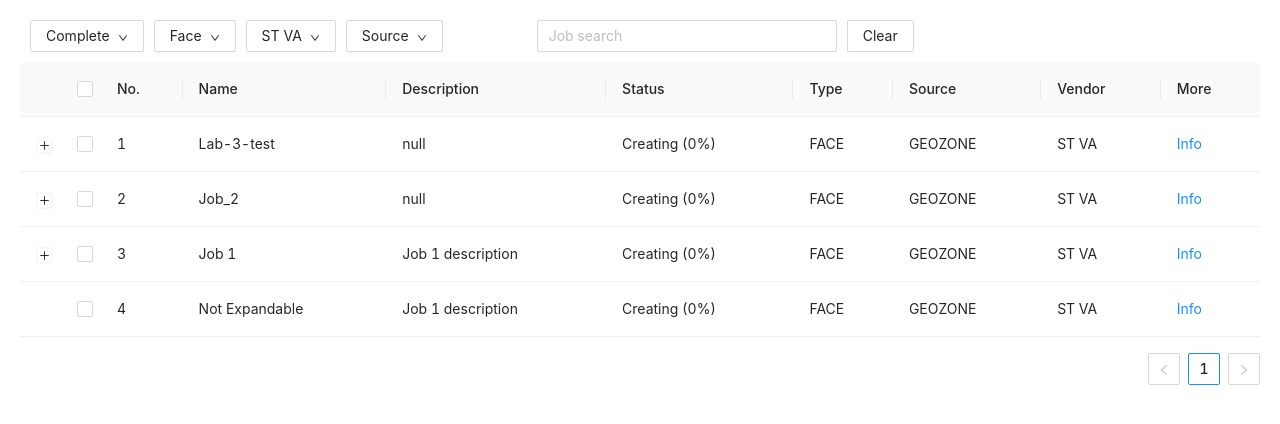
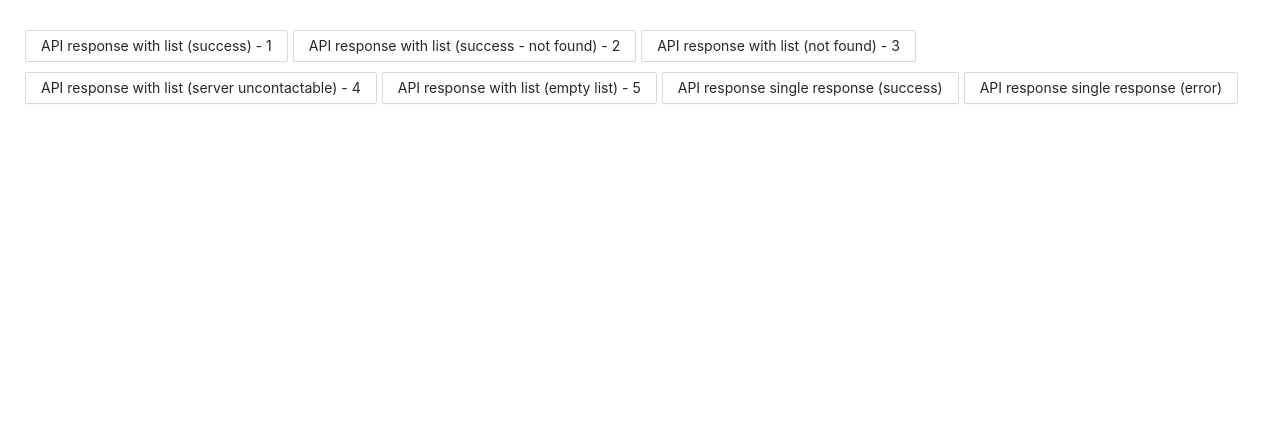
Before and after one commit to transybao1393/simple-api-call, a React (Create React App) app: page / in a window 1280 px wide. Shown: the top 424 px of the page. Built offline with nearby package versions, Linux system fonts and the light colour scheme.

Commit message:
Update errorId, job ids, calling function and styling button

```diff
--- a/src/ApiFactory/simpleFactory/MethodFactory.js
+++ b/src/ApiFactory/simpleFactory/MethodFactory.js
@@ -1,29 +1,19 @@
-import optionA from '../../responseType/optionA.json';
 import axios from 'axios';
 import https from 'https';
 import {notification} from 'antd';
 
 export default class MethodFactory {
-    constructor() {
-        const vaJobs = [
-            "90faca8c-2762-4ac9-82a6-fda9f5c277c0",
-            "06723b57-69c3-4c6a-9387-d1b6c1367f10",
-            "5b39b17c-099d-4d54-995e-64f4caffb64e"
-        ];
-    }
-
-    viewOptionAData() {
-        return optionA;
-    }
 
     openNotification(type, err) {
         notification[type]({
-            message: "Notification Title",
-            description: err.message
+            message: "Error",
+            description: (err.response !== undefined && err.response.data !== undefined) ? err.response.data.message || err.response.data.errorMessage : err.message
         });
     };
 
+    //- GET, PUT, POST, DELETE request will go through here
     generalRequest(method, url, options = {}) {
+        //- axios request config
         const consumeOptions = Object.assign({
             url,
             method,
@@ -35,6 +25,7 @@ export default class MethodFactory {
         console.log('options when consume', consumeOptions);
         return axios(consumeOptions)
         .catch(err => {
+            console.log('error.response', err.response);
             this.openNotification('error', err);
             return;
         });
--- a/src/ApiFactory/simpleFactory/simpleFactory.js
+++ b/src/ApiFactory/simpleFactory/simpleFactory.js
@@ -1,22 +1,19 @@
 import MethodFactory from './MethodFactory';
 import Config from '../../config';
+import {isEmpty} from 'lodash';
 
 export default class SimpleFactory extends MethodFactory {
 
-    //- get some sample data form jsonplaceholder
-    getSingleVAJob() {
-        // let url = Config.API_BASE_URL + Config.JOB_MANAGEMENT.JOB_MANAGEMENT_GET_SINGLE + "jobId=" + "5b39b17c-099d-4d54-995e-64f4caffb64e";
-        return super.generalRequest("GET", "https://vap.laap.snsp.gov.sg:8093/v1/va-jobs/details/single-response?jobId=06723b57-69c3-4c6a-9387-d1b6c1367f10");
+    getSingleVAJob(jobId) {
+        let url = Config.API_BASE_URL + Config.JOB_MANAGEMENT.JOB_MANAGEMENT_GET_SINGLE + "jobId=" + jobId;
+        return super.generalRequest("GET", url);
     }
 
-    deleteVAJobs() {
+    deleteVAJobs(jobIds = []) {
         let url = Config.API_BASE_URL + Config.JOB_MANAGEMENT.JOB_MANAGEMENT_DELETE_JOBS;
         return super.generalRequest("PUT", url, {
             data: {
-                "jobIds": [
-                    "90faca8c-2762-4ac9-82a6-fda9f5c277c0",
-                    "5b39b17c-099d-4d54-995e-64f4caffb64e",
-                ]
+                "jobIds": jobIds
             }
         });
     }
--- a/src/components/SearchPanel/SearchPanel.js
+++ b/src/components/SearchPanel/SearchPanel.js
@@ -20,7 +20,7 @@ class SearchPanel extends Component {
         return (
             <div className="SearchPanel">
                 <Row>
-                    <Col span={10}>
+                    {/* <Col span={10}>
                         <DropdownButton
                             dropdownList={this.state.statusList}
                             dropdownType={"STATUS"}
@@ -37,12 +37,11 @@ class SearchPanel extends Component {
                             dropdownList={this.state.sourceList}
                             dropdownType={"SOURCE"}
                         />
-                    </Col>
-                    <Col span={12}>
+                    </Col> */}
+                    <Col span={24}>
                         <SimpleInput
                             placeholderValue={"Job search"}
                         />
-                        <Button>Clear</Button>
                     </Col>
                 </Row>
             </div>
--- a/src/components/SimpleInput/SimpleInput.js
+++ b/src/components/SimpleInput/SimpleInput.js
@@ -1,23 +1,29 @@
 import React, {useState, useContext, Fragment} from 'react';
 import PropTypes from 'prop-types';
-import { Input, Modal, notification } from 'antd';
+import { Modal, notification, Button } from 'antd';
 import './SimpleInput.scss';
 import JobManagementContext from '../../contexts/JobManagementContext';
 import SimpleFactory from '../../ApiFactory/SimpleFactory/SimpleFactory';
 import DataHandler from '../../utils/DataHandlerUtils';
+import {isEmpty} from 'lodash';
+
+//- sample data
 import optionA5 from '../../responseType/optionA-5.json';
 import optionA2 from '../../responseType/optionA-2.json';
 import optionA3 from '../../responseType/optionA-3.json';
 import optionA4 from '../../responseType/optionA-4.json';
 import singleResponse from '../../responseType/singleResponse.json';
 import singleResponseError from '../../responseType/singleResponse-error.json';
-import {isEmpty} from 'lodash';
 
 const SimpleInput = ({placeholderValue}) => {
+    // this.state = {}
+    // this.setState({});
     const [visible, setVisible] = useState(false);
     const jobManagementContext = useContext(JobManagementContext);
     const [userInput, setUserInput] = useState('');
     const [modalData, setModalData] = useState({});
+
+    //- not related
     const openNotification = async () => {
         const rawResponse = await new SimpleFactory().deleteVAJobs();
 
@@ -93,10 +99,121 @@ const SimpleInput = ({placeholderValue}) => {
         );
     }
 
+    const apiResponseSuccessSingleResponse = async e => {
+        const rawResponse = await new SimpleFactory().getSingleVAJob("90faca8c-2762-4ac9-82a6-fda9f5c277c0");
+        console.log('rawResponse', rawResponse);
+        if(!isEmpty(rawResponse.data) && rawResponse.data.errorId === undefined) {
+            //- show success
+            notification['success']({
+                message: 'Success',
+                description: "Single response success"
+            });
+        }else{
+            //- show error
+            notification['error']({
+                message: rawResponse.data.errorType,
+                description: rawResponse.data.errorMessage
+            });
+        }
+    }
+
+    const apiResponseErrorSingleResponse = async e => {
+        const rawResponse = await new SimpleFactory().getSingleVAJob("5b39b17c-099d-4d54-995e-64f4caffb64e");
+        if(!isEmpty(rawResponse.data) && rawResponse.data.errorId !== undefined) {
+            //- show error
+            notification['error']({
+                message: rawResponse.data.errorType,
+                description: rawResponse.data.errorMessage
+            });
+        }
+    }
+
+    //- success
+    const apiResponseWithList1 = async e => {
+        const jobIds = [
+            // "c465bc9e-0d70-4f69-a953-cae9a1ac0638",
+            "f54060a6-4498-44f3-a7b0-4fefb88af5c2"
+        ];
+        const rawResponse = await new SimpleFactory().deleteVAJobs(jobIds);
+        if(rawResponse !== undefined) {
+            let handledMultipleResponseData = DataHandler.dataHandleMultipleResponse(rawResponse.data);
+            console.log('handled data', handledMultipleResponseData);
+            //- showing notification
+            setVisible(true);
+            setModalData(handledMultipleResponseData.data)
+
+        }
+    }
+
+    //- success - not found
+    const apiResponseWithList2 = async e => {
+        const jobIds = [
+            "5468d7c3-a0e5-431d-82b2-80eb08d11daa",
+            "950ceffd-4c91-4958-8a58-41a2745902cb"
+        ];
+        const rawResponse = await new SimpleFactory().deleteVAJobs(jobIds);
+        if(rawResponse !== undefined) {
+            let handledMultipleResponseData = DataHandler.dataHandleMultipleResponse(rawResponse.data);
+            console.log('handled data', handledMultipleResponseData);
+            //- showing notification
+            setVisible(true);
+            setModalData(handledMultipleResponseData.data)
+
+        }
+    }
+
+    //- not found
+    const apiResponseWithList3 = async e => {
+        const jobIds = [
+            "c465bc9e-0d70-4f69-a953-cae9a1ac0638",
+            "950ceffd-4c91-4958-8a58-41a2745902cb"
+        ];
+        const rawResponse = await new SimpleFactory().deleteVAJobs(jobIds);
+        if(rawResponse !== undefined) {
+            let handledMultipleResponseData = DataHandler.dataHandleMultipleResponse(rawResponse.data);
+            console.log('handled data', handledMultipleResponseData);
+            //- showing notification
+            setVisible(true);
+            setModalData(handledMultipleResponseData.data)
+
+        }
+    }
+
+    //- server uncontactable
+    const apiResponseWithList4 = async e => {
+        await new SimpleFactory().deleteVAJobs();
+    }
+
+    //- request with empty list
+    const apiResponseWithList5 = async e => {
+        await new SimpleFactory().deleteVAJobs();
+    }
+
     return (
         <Fragment>
             {renderModalWithContent()}
-            <Input placeholder={placeholderValue} onPressEnter={handleInputPressEnter} onChange={handleInputOnChange} className="simpleInput" />
+            <Button
+                className={'customMargin'}
+                onClick={apiResponseWithList1}>API response with list (success) - 1</Button>
+            <Button
+                className={'customMargin'}
+                onClick={apiResponseWithList2}>API response with list (success - not found) - 2</Button>
+            <Button
+                className={'customMargin'}
+                onClick={apiResponseWithList3}>API response with list (not found) - 3</Button>
+            <Button
+                className={'customMargin'}
+                onClick={apiResponseWithList4}>API response with list (server uncontactable) - 4</Button>
+            <Button
+                className={'customMargin'}
+                onClick={apiResponseWithList5}>API response with list (empty list) - 5</Button>
+            <Button
+                className={'customMargin'}
+                onClick={apiResponseSuccessSingleResponse}>API response single response (success)</Button>
+            <Button
+                className={'customMargin'}
+                onClick={apiResponseErrorSingleResponse}>API response single response (error)</Button>
+            {/* <Input placeholder={placeholderValue} onPressEnter={handleInputPressEnter} onChange={handleInputOnChange} className="simpleInput" /> */}
         </Fragment>
     );
 
--- a/src/components/SimpleInput/SimpleInput.scss
+++ b/src/components/SimpleInput/SimpleInput.scss
@@ -2,3 +2,8 @@
     width: 300px;
     margin-right: 10px;
 }
+
+.customMargin {
+    margin-left: 5px;
+    margin-top: 10px;
+}
--- a/src/config.js
+++ b/src/config.js
@@ -1,5 +1,5 @@
 export default {
-    "API_BASE_URL": "https://vap.laap.snsp.gov.sg:8093",
+    "API_BASE_URL": "https://localhost:8093",
     "COOKIE_KEY_NAME": "iPlanetDirectoryPro",
     "JOB_MANAGEMENT": {
         "JOB_MANAGEMENT_GET_SINGLE": "/v1/va-jobs/details/single-response?",
--- a/src/pages/JobManagement/JobManagement.js
+++ b/src/pages/JobManagement/JobManagement.js
@@ -18,7 +18,7 @@ export default class JobManagement extends Component {
             <div className="jobMng">
                 <JobManagementContext.Provider value={initialJobState}>
                     <SearchPanel/>
-                    <JobList/>
+                    {/* <JobList/> */}
                 </JobManagementContext.Provider>
             </div>
         );
```
